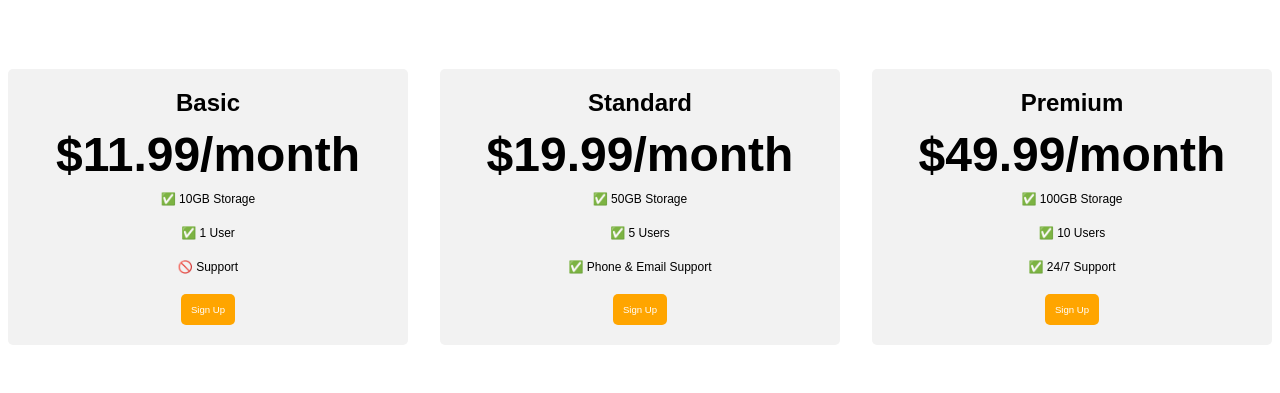
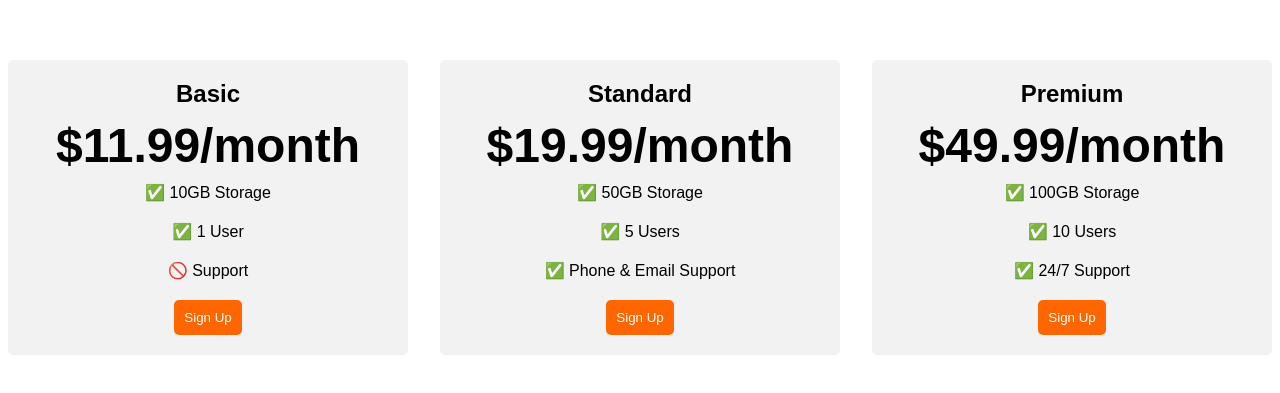
Before and after one commit to szellie/flexbox-pricing-table, a plain HTML site: page index.html in a window 1280 px wide. Shown: the part 201-594 px from the top of the page. Drawn offline with Linux system fonts and the light colour scheme; a web font is replaced by a local one.

Commit message:
Update index.html

```diff
--- a/index.html
+++ b/index.html
@@ -9,80 +9,61 @@
   <style>
     body {
       font-family: 'Sono', sans-serif;
-
     }
 
-    /* Hint: What can you do with a media query and flexbox? */
-    @media (max-width: 1250px) {
-      .pricing-container{
-        flex-direction: column;
-        height: 100%;
-
-      }
-
-
-      }
-
-      .pricing-container{
-
+    .pricing-container {
       display: flex;
-        gap: 2rem;
       justify-content: center;
       align-items: center;
       height: 100vh;
-
-
-
+      gap: 2rem;
     }
 
-      .pricing-plan{
+    .pricing-plan {
+      flex: 1;
+      max-width: 400px;
+      padding: 20px;
       background-color: #f2f2f2;
-        padding: 20px;
-        flex:1;
-        max-width: 400px;
       border-radius: 5px;
       text-align: center;
-
-
-
     }
 
-      .plan-title{
-        font-weight: bold;
+    .plan-title {
       font-size: 24px;
-        margin-bottom: 10px;
-      }
-
-      .plan-price{
-        font-size: 48px;;
       font-weight: bold;
       margin-bottom: 10px;
     }
 
-      .plan-features{
+    .plan-price {
+      font-size: 48px;
+      font-weight: bold;
+      margin-bottom: 10px;
+    }
+
+    .plan-features {
       list-style: none;
-        font-size: 0.75rem;
       padding: 0;
       margin: 0;
+    }
 
-      }
     .plan-features li {
       margin-bottom: 20px;
     }
 
-
-      .plan-button{
-        background-color: orange;
+    .plan-button {
+      padding: 10px;
+      background-color: #ff6600;
+      color: #fff;
       border-radius: 5px;
-        color: white;
-        font-size: 0.6rem;
-        padding: 10px;
       border: none;
-
-
     }
 
-
+    @media (max-width: 1250px) {
+      .pricing-container {
+        flex-direction: column;
+        height: 100%;
+      }
+    }
   </style>
 </head>
 
```
Lines whose indentation alone changed are shown as unchanged.
